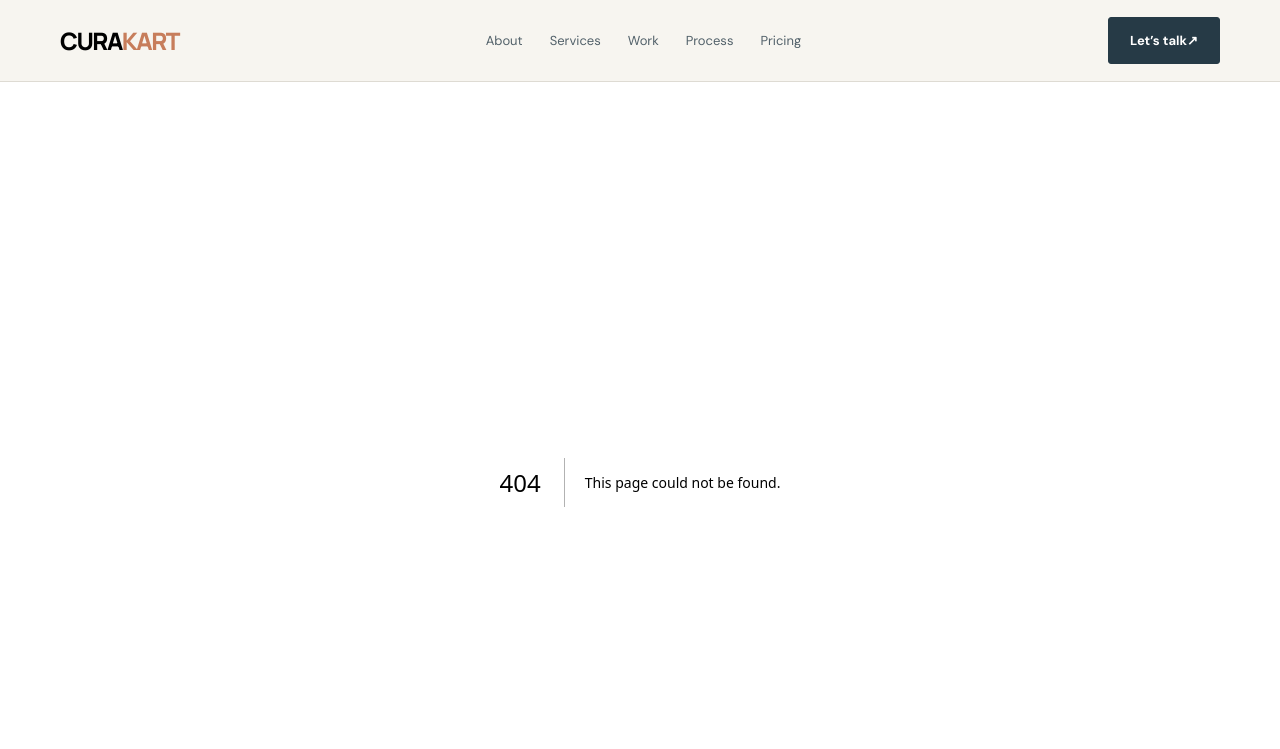
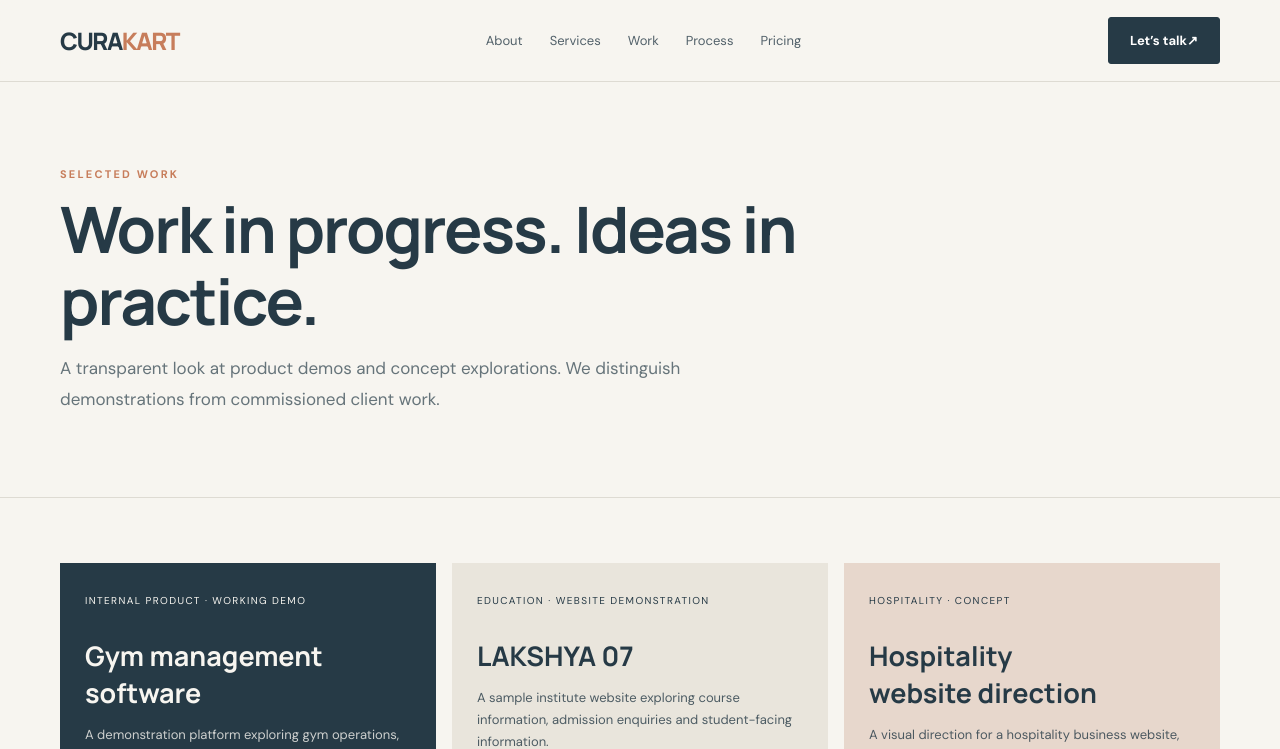
Before and after one commit to kunalkunar108/curakart-tech, a Next.js app: page /work in a window 1280 px wide. Before the commit this address had no page. Shown: the top 749 px of the page. Built offline with nearby package versions, Linux system fonts and the light colour scheme.

Commit message:
Build CURAKART website: add app/work/page.tsx

```diff
--- /dev/null
+++ b/app/work/page.tsx
@@ -0,0 +1,3 @@
+import type { Metadata } from "next"; export const metadata:Metadata={title:"Selected work"};
+const work=[{name:"Gym management software",type:"Internal product · Working demo",desc:"A demonstration platform exploring gym operations, member management and attendance workflows.",url:"https://gym-managment-software-ecru.vercel.app/",tone:"dark",label:"Open live demo ↗"},{name:"LAKSHYA 07",type:"Education · Website demonstration",desc:"A sample institute website exploring course information, admission enquiries and student-facing information.",url:"https://lakshya-07.vercel.app/",tone:"",label:"Open website preview ↗"},{name:"Hospitality website direction",type:"Hospitality · Concept",desc:"A visual direction for a hospitality business website, focused on clear information and enquiry paths.",url:"",tone:"rose",label:"Concept exploration"}];
+export default function Work(){return <><section className="page-hero"><div className="wrap"><div className="eyebrow">Selected work</div><h1>Work in progress. Ideas in practice.</h1><p>A transparent look at product demos and concept explorations. We distinguish demonstrations from commissioned client work.</p></div></section><section className="content"><div className="wrap grid3">{work.map((w,i)=><article className={"project "+w.tone} key={w.name} style={{minHeight:330}}><div><small>{w.type}</small><strong style={{display:"block",marginTop:28}}>{w.name}</strong><p style={{fontSize:13,lineHeight:1.7,opacity:.8}}>{w.desc}</p></div><div>{w.url?<a className="tag" href={w.url} target="_blank" rel="noreferrer">{w.label}</a>:<span className="tag">Concept only</span>}</div><b className="project-mark">{["G","L","H"][i]}</b></article>)}</div></section></>}
```
